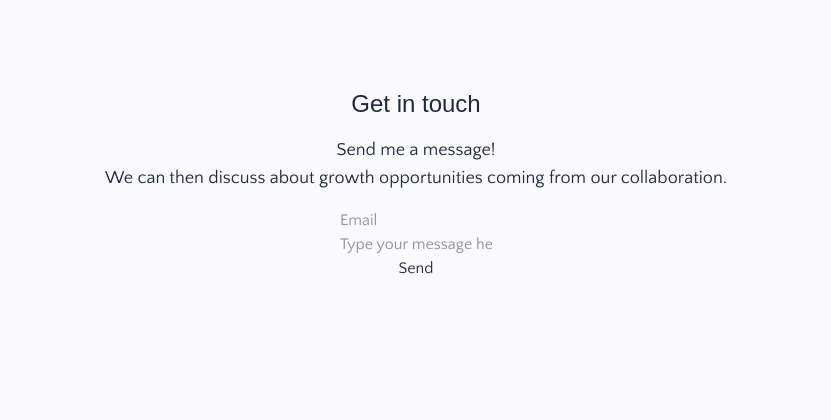
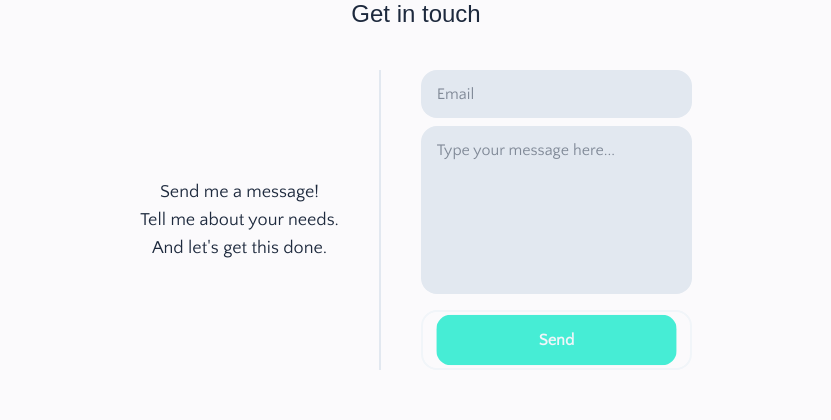
Before and after one commit to ameluc/ameluc.dev, a Next.js app: page /en in a window 1280 px wide. Shown: the part 2862-3282 px from the top of the page, without its empty margins (224-1055 px from the left). Built offline with nearby package versions, Linux system fonts and the light colour scheme; a web font is replaced by a local one.

Commit message:
feat(src/ui/components/input.tsx): added a better implementation of this component.

```diff
--- a/src/app/[lang]/page.tsx
+++ b/src/app/[lang]/page.tsx
@@ -1,7 +1,7 @@
 /**
  * @author Améluc Ahognidjè <ameluc.ahognidje@protonmail.com>
  * @file page.tsx
- * @version 0.4.0
+ * @version 0.4.1
  * @copyright CC BY-NC-ND 4.0
  * @sa <a href="https://www.blogsen.com">BlogSen</a>
  * @sa <a href="https://www.duofit.com">DuoFit</a>
@@ -87,9 +87,11 @@ export default async function Page(
                     <div className={"w-[60%] h-px md:h-[2px] bg-slate-200"}></div>
                 </div>
                 <Section id={`contact-info`}
-                    className={`w-full h-screen px-2 rounded-b-4xl shadow flex flex-col items-center justify-center gap-4 bg-[#fbfafc]`}
-                    localContent={content.main.sectionContact}>
-                    <Messenger className={"flex flex-col"} localContent={content.main.sectionContact.messenger} />
+                    className={`w-full h-screen px-10 rounded-b-4xl shadow flex flex-col items-center justify-center gap-10 bg-[#fbfafc]`}
+                    localContent={content.main.sectionContact}
+                    innerDispo={"flex flex-row items-center justify-center gap-10"}
+                    separator={true}>
+                    <Messenger className={"flex flex-col gap-2"} localContent={content.main.sectionContact.messenger} />
                 </Section>
                 <div className={"w-screen h-[25vh] md:h-[20vh]"}></div>
             </Scroller>
--- a/src/content/en.json
+++ b/src/content/en.json
@@ -96,7 +96,8 @@
             "title": "Get in touch",
             "text": [
                 "Send me a message!",
-                "We can then discuss about growth opportunities coming from our collaboration."
+                "Tell me about your needs.",
+                "And let's get this done."
             ],
             "messenger": {
                 "button": "Send",
--- a/src/content/fr.json
+++ b/src/content/fr.json
@@ -96,7 +96,8 @@
             "title": "Prenez contact",
             "text": [
                 "Laissez-moi un message !",
-                "Puis discutions des possibilités de développement issues de notre collaboration."
+                "Parlez-moi de vos besoin.",
+                "Et réalisons ensemble de grandes choses."
             ],
             "messenger": {
                 "button": "Envoyer",
--- a/src/lib/ameluc.d.ts
+++ b/src/lib/ameluc.d.ts
@@ -1,7 +1,7 @@
 /**
  * @author Améluc Ahognidjè <ameluc.ahognidje@protonmail.com>
  * @file ameluc.d.ts
- * @version 1.1.0
+ * @version 1.1.1
  * @copyright CC BY-NC-ND 4.0
  * @sa <a href="https://www.blogsen.com">BlogSen</a>
  * @sa <a href="https://www.duofit.com">DuoFit</a>
@@ -237,6 +237,8 @@ export type NavBarProps = {
 */
 export type SectionProps = {
     "localContent": SectionLocalised,
+    "innerDispo"?: string,
+    "separator"?: boolean,
     "isActive"?: boolean,
     "onClick"?: MouseEventHandler<HTMLElement> | undefined,
     "onMouseEnter"?: MouseEventHandler<HTMLElement> | undefined,
--- a/src/ui/components/input.tsx
+++ b/src/ui/components/input.tsx
@@ -1,7 +1,7 @@
 /**
  * @author Améluc Ahognidjè <ameluc.ahognidje@protonmail.com>
  * @file input.tsx
- * @version 0.3.0
+ * @version 0.4.0
  * @copyright CC BY-NC-ND 4.0
  * @sa <a href="https://www.blogsen.com">BlogSen</a>
  * @sa <a href="https://www.duofit.com">DuoFit</a>
@@ -47,10 +47,13 @@ export function Messenger(props: BaseProps & MessengerProps): ReactElement {
     const [messageEntry, setMessageEntry] = useState<string>("")
 
     return (<form id={"message-form"} className={props.className}>
-        <Input className={""} name={"email"} placeholder={"Email"} type={"email"} value={emailEntry} onChange={(event) => setEmailEntry(event.target.value)} />
-        <Input className={""} name={"message"} placeholder={props.localContent.textPlaceholder} type={"text"} value={messageEntry} onChange={(event) => setMessageEntry(event.target.value)} />
-        <Button type={"submit"} text={props.localContent.button} onClick={() => {}}>
-            <p>{props.localContent.button}</p>
-        </Button>
+        <Input className={`w-full h-auto rounded-2xl px-4 py-3 bg-slate-200`} name={"email"} placeholder={"Email"} type={"email"} value={emailEntry} onChange={(event) => setEmailEntry(event.target.value)} />
+        <textarea className={`rounded-2xl px-4 py-3 resize-none bg-slate-200`} cols={32} rows={6} name={"message"} placeholder={props.localContent.textPlaceholder} value={messageEntry} onChange={(event) => setMessageEntry(event.target.value)} >
+        </textarea>
+        <div className={`w-full h-full mt-2 border-2 border-slate-100 rounded-2xl`}>
+            <Button className={`w-full h-full border-2 border-teal-100/0 rounded-2xl py-3 bg-teal-300 lg:cursor-pointer scale-90 transition lg:delay-100 lg:duration-150 lg:ease-in-out hover:scale-100 hover:border-teal-100`} type={"submit"} text={props.localContent.button} onClick={() => {}}>
+                <p className={`text-lg font-bold text-slate-100`}>{props.localContent.button}</p>
+            </Button>
+        </div>
     </form>);
 }
--- a/src/ui/components/section.tsx
+++ b/src/ui/components/section.tsx
@@ -26,6 +26,7 @@ import { playwrite } from "@/ui/fonts";
 export function Section(props: BaseProps & SectionProps): ReactElement {
     return (<section id={props.id} className={props.className}>
         <h2 className={`${playwrite.className} text-2xl`}>{props.localContent.title}</h2>
+        <div className={props.innerDispo}>
             <div className="flex flex-col items-center justify-center">
                 {props.localContent.text.map((element, index) => {
                     return (<p className={"text-center text-lg "} key={`${props.id}-text-${index}`}>
@@ -33,7 +34,12 @@ export function Section(props: BaseProps & SectionProps): ReactElement {
                     </p>);
                 })}
             </div>
+            {props.separator &&
+                <div className={"w-fit h-full flex items-center justify-center bg-[#fbfafc]"}>
+                    <div className={"w-px h-full md:w-[2px] bg-slate-200"}></div>
+                </div>}
             {props.children && <div>{props.children}</div>}
+        </div>
     </section>);
 }
 
```
Lines whose indentation alone changed are shown as unchanged.
